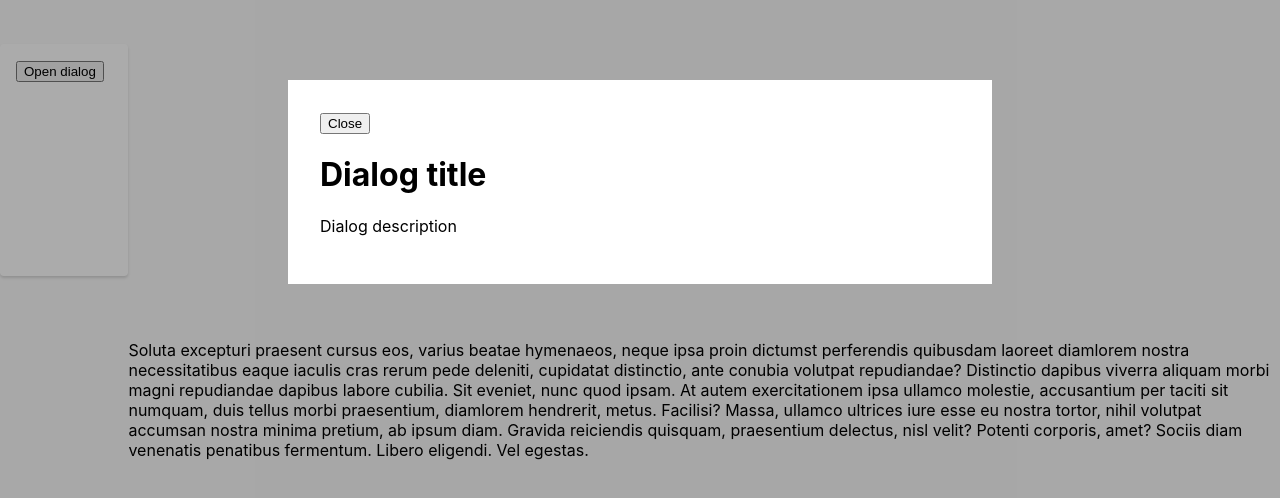
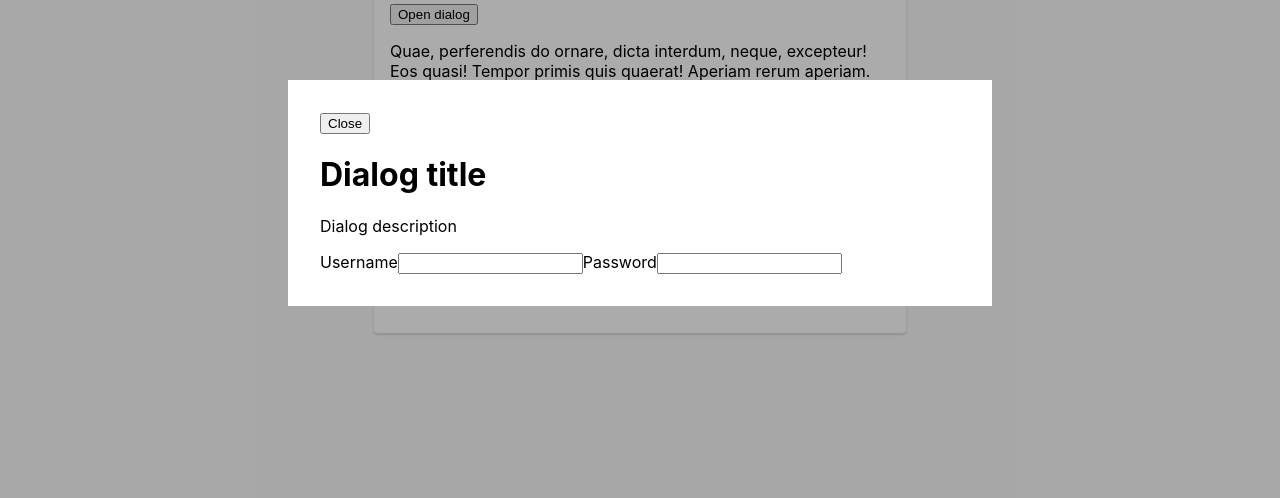
Before and after one commit to denniscual/react-components-a11y, a React (Create React App) app: page / in a window 1280 px wide. Both pictures are taken after a click on the button "Open dialog". Shown: the top 498 px of the page. Built offline with nearby package versions, Linux system fonts and the light colour scheme.

Commit message:
refactor(dialog): doing cleanups

```diff
--- a/src/App.tsx
+++ b/src/App.tsx
@@ -13,6 +13,21 @@ function App() {
     <div className={styles.Container}>
       <div className={styles.Content}>
         <button onClick={() => setIsOpen(true)}>Open dialog</button>
+        <p>
+          Quae, perferendis do ornare, dicta interdum, neque, excepteur! Eos
+          quasi! Tempor primis quis quaerat! Aperiam rerum aperiam. Convallis
+          eleifend, adipisci, duis habitant enim dolore. Id pharetra! Proin
+          officiis, corrupti cubilia perspiciatis venenatis. Laboris felis
+          suspendisse urna? Pharetra deleniti, duis voluptas vulputate lorem
+          veniam? Fugiat assumenda, illo expedita rutrum! Justo aperiam
+          temporibus ligula, vero magnis delectus massa? Velit rerum quod
+          distinctio, urna penatibus qui? Numquam, facilisis! Assumenda?
+          Adipiscing varius voluptatibus conubia maecenas semper, taciti
+          necessitatibus at, vitae nascetur, nascetur arcu. Exercitationem,
+          consectetuer? Perspiciatis aliquid libero ut facere facere parturient!
+          Ullamcorper rutrum, porttitor officia nulla sunt ipsam primis! Minus
+          ipsa delectus officia.
+        </p>
         <Dialog
           isOpen={isOpen}
           onClose={handleCloseDialog}
@@ -22,22 +37,18 @@ function App() {
           <button onClick={handleCloseDialog}>Close</button>
           <h1 id="dialog-title">Dialog title</h1>
           <p id="dialog-desc">Dialog description</p>
+          <div>
+            <label>
+              Username
+              <input type="text" />
+            </label>
+            <label>
+              Password
+              <input type="password" />
+            </label>
+          </div>
         </Dialog>
       </div>
-      <p>
-        Soluta excepturi praesent cursus eos, varius beatae hymenaeos, neque
-        ipsa proin dictumst perferendis quibusdam laoreet diamlorem nostra
-        necessitatibus eaque iaculis cras rerum pede deleniti, cupidatat
-        distinctio, ante conubia volutpat repudiandae? Distinctio dapibus
-        viverra aliquam morbi magni repudiandae dapibus labore cubilia. Sit
-        eveniet, nunc quod ipsam. At autem exercitationem ipsa ullamco molestie,
-        accusantium per taciti sit numquam, duis tellus morbi praesentium,
-        diamlorem hendrerit, metus. Facilisi? Massa, ullamco ultrices iure esse
-        eu nostra tortor, nihil volutpat accumsan nostra minima pretium, ab
-        ipsum diam. Gravida reiciendis quisquam, praesentium delectus, nisl
-        velit? Potenti corporis, amet? Sociis diam venenatis penatibus
-        fermentum. Libero eligendi. Vel egestas.
-      </p>
     </div>
   )
 }
--- a/src/components/dialog/Dialog.tsx
+++ b/src/components/dialog/Dialog.tsx
@@ -8,6 +8,28 @@ import {
 } from '../../utils'
 import { FocusOn } from 'react-focus-on'
 import styles from './Dialog.module.css'
+
+// TODO: Add aria-hidden to true to all inert elements to prevent screen readers read the conent.
+
+/**
+ * Keyboard interactions (https://www.w3.org/TR/wai-aria-practices-1.2/#keyboard-interaction-7):
+ * - When a dialog opens, focus moves to an element inside the dialog. About whats element will be the initial
+ *   focused, it depends on the case. ✅
+ * - Tab:
+ *   * Moves focus to the next tabbable element inside the dialog. ✅
+ *   * If focus is on the last tabbable element inside the dialog, moves focus  *     to the first.
+ *     tabbable element inside the dialog. ✅
+ * - Shift + Tab:
+ *   * Moves focus to the previous tabbable element inside the dialog.
+ *   * If focus is on the first tabbable element inside the dialog, moves
+ *     focus to the last tabbable element inside the dialog. ✅
+ * - Escape:
+ *   * Closes the dialog. ✅
+ *
+ * WAI-ARIA Roles, States, and Properties (https://www.w3.org/TR/wai-aria-practices-1.2/#dialog_roles_states_props)
+ * - The element that serves as the dialog container has a role of dialog. ✅
+ * - The dialog container element has aria-modal set to true.✅
+ * */
 
 function Portal({ as = 'div', children }: PropsWithChildren<{ as?: string }>) {
   const forceUpdate = useForceUpdate()
@@ -44,11 +66,29 @@ function Portal({ as = 'div', children }: PropsWithChildren<{ as?: string }>) {
 
 const Dialog = forwardRefWithAs<HTMLDivElement, DialogProps, 'div'>(
   function Dialog(
-    { as: Comp = 'div', isOpen, onClose, ...otherProps },
+    {
+      as: Comp = 'div',
+      disableAutoFocus = false,
+      initElementFocusRef,
+      isOpen,
+      onClose,
+      ...otherProps
+    },
     forwardRef
   ) {
     const inertContainerRef = React.useRef<HTMLDivElement | null>(null)
     const mouseDownEventTargetRef = React.useRef<EventTarget | null>(null)
+
+    // We use this to override the initial focus element.
+    const handleLockActivation = React.useCallback(
+      function handleLockActivation() {
+        // It will only override the initial focus element if the `disableAutoFocus` is set to `true`.
+        if (disableAutoFocus) {
+          initElementFocusRef?.current?.focus()
+        }
+      },
+      [initElementFocusRef, disableAutoFocus]
+    )
 
     /**
      * We use the handleMouseDown and handleClick handlers for closing the modal
@@ -92,21 +132,32 @@ const Dialog = forwardRefWithAs<HTMLDivElement, DialogProps, 'div'>(
          * or dimmed so it is difficult to discern, and in some implementations, attempts to
          * interact with the inert content cause the dialog to close.
          *
+         * Like non-modal dialogs, modal dialogs contain their tab sequence. That is, Tab and Shift + Tab
+         * do not move focus outside the dialog. However, unlike most non-modal dialogs,
+         * modal dialogs do not provide means for moving keyboard focus outside the dialog window without closing
+         * the dialog.
+         *
+         * With this, we use a React library to handle the focus lock and body scroll lock.
+         * https://github.com/theKashey/react-focus-on
+         *
          * */}
         <FocusOn
+          // In all circumstances, focus moves to an element contained in the dialog.
+          autoFocus={!disableAutoFocus}
           /**
            * This will return the focus to the element who open the dialog like `button`.
            * */
           returnFocus
+          onActivation={handleLockActivation}
         >
           <div
+            ref={inertContainerRef}
             /**
              * Don't worry, this `div` element can't accept focus. We add this element
              * inside the `FocusOn` to be able we can close the dialog when clicking to itself and achieve the styles we want.
              * */
             onClick={handleClick}
             onMouseDown={handleMouseDown}
-            ref={inertContainerRef}
             className={styles.DialogOverlay}
             onKeyDown={handleKeyDown}
           >
@@ -135,6 +186,16 @@ const Dialog = forwardRefWithAs<HTMLDivElement, DialogProps, 'div'>(
 interface DialogProps {
   isOpen: boolean
   onClose(): void
+  /**
+   * If we want to enable or disable the autoFocus to the Dialog content.
+   * Defaulted to `false`. Read more about this https://github.com/theKashey/react-focus-lock#autofocus
+   *
+   * We give the user a chance to override the initial focus element because thats a11y said about the focus placement!
+   * https://www.w3.org/TR/wai-aria-practices-1.2/#keyboard-interaction-7
+   *
+   * */
+  disableAutoFocus?: boolean
+  initElementFocusRef?: React.RefObject<HTMLElement>
 }
 
 export { Dialog as default }
```
